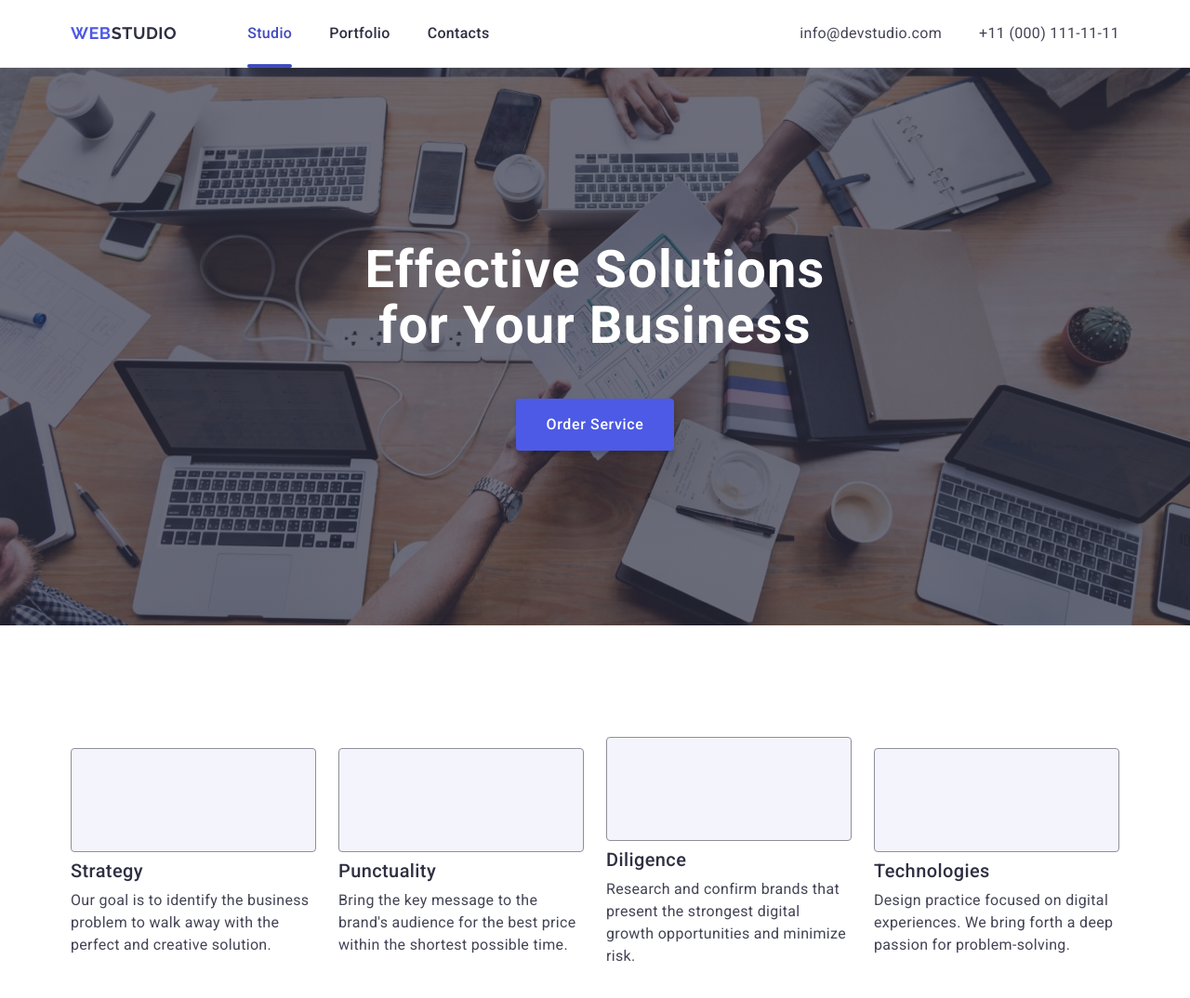
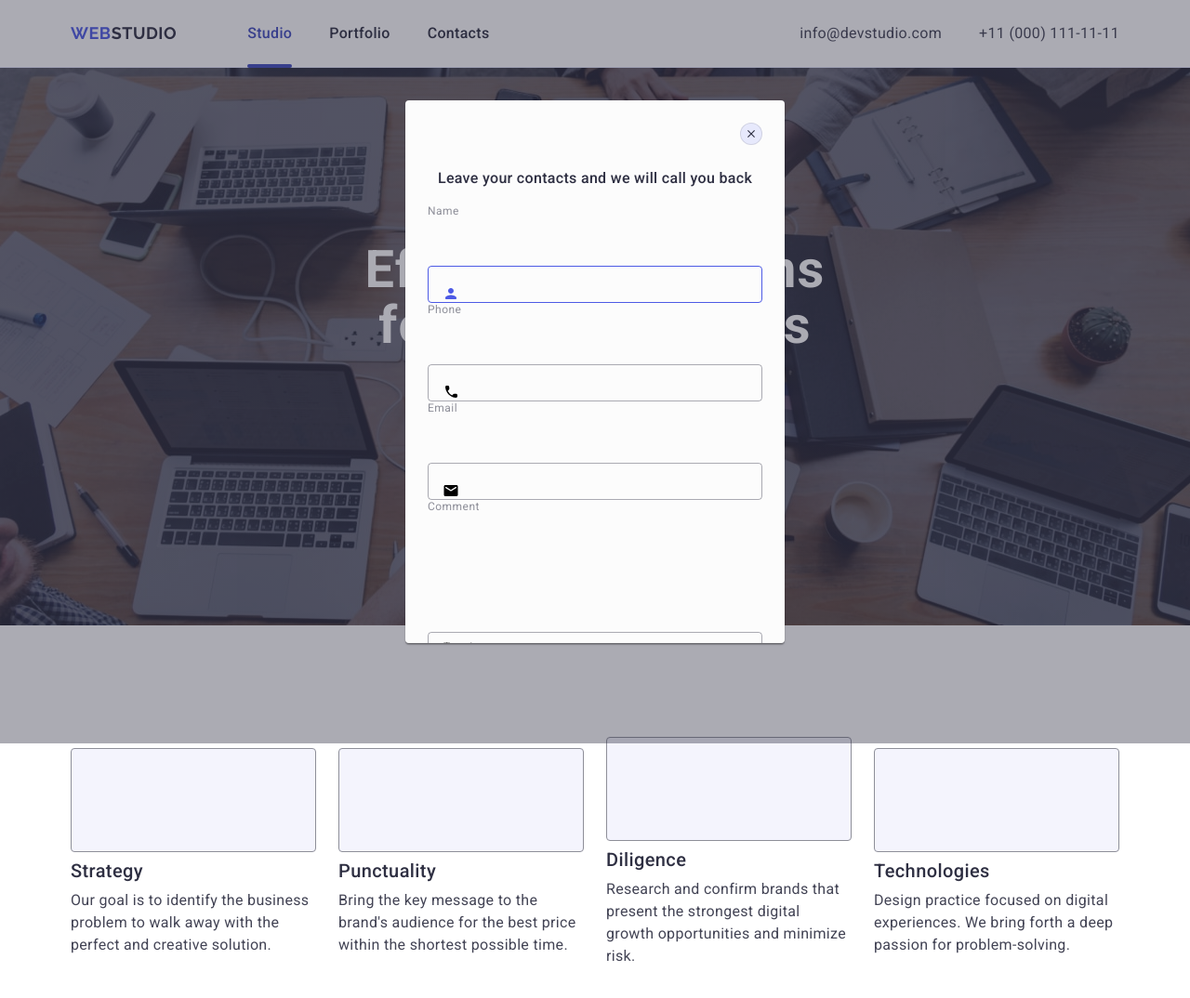
Before and after one commit to KarinaShcherbakova/goit-markup-hw-05, a plain HTML site: page index.html in a window 1280 px wide. Shown: the top 1074 px of the page at 93% size. Drawn offline with nearby package versions, Linux system fonts and the light colour scheme; files whose address does not match are found by name.

Commit message:
modification modal

```diff
--- a/css/styles.css
+++ b/css/styles.css
@@ -41,6 +41,12 @@ p, h1, h2, h3, h4, h5, h6 {
 img {
     display: block;
 }
+input,
+textarea,
+button {
+    font-family: inherit;
+    line-height: inherit;
+}
 .modal-overlay {
     background-color: rgba(46, 47, 66, 0.4);
     position: fixed;
@@ -54,29 +60,74 @@ img {
     align-items: center;
     opacity: 0;
     pointer-events: none;
-    transition: 250ms cubic-bezier(0.4, 0, 0.2, 1);
+    transition: opacity 250ms cubic-bezier(0.4, 0, 0.2, 1);
 }
 .modal-overlay.is-open {
     opacity: 1;
     pointer-events: none;
 }
 .modal {
-    background-color: #fcfcfc;
+    position: absolute;
+    top: 50%;
+    left: 50%;
+    background: #fcfcfc;
     border-radius: 4px;
     box-shadow: 0 1px 1px 0 rgba(0, 0, 0, 0.14), 0 1px 3px 0 rgba(0, 0, 0, 0.12), 0 2px 1px 0 rgba(0, 0, 0, 0.2);
-    max-width: 408px;
-    height: 584px;
-    padding-top: 24px;
+    width: 408px;
+    min-height: 584px;
+    padding-top: 72px;
     padding-right: 24px;
     padding-bottom: 24px;
     padding-left: 24px;
     overflow-y: auto;
+    transform: translate(-50%, -50%);
+    transition: transform 250ms cubic-bezier(0.4, 0, 0.2, 1);
 }
-input,
-textarea,
-button {
-    font-family: inherit;
-    line-height: inherit;
+.modal-button {
+    position: absolute;
+    top: 24px;
+    right: 24px;
+    margin-left: auto;
+    display: flex;
+    align-items: center;
+    justify-content: center;
+    padding: 0;
+    width: 24px;
+    height: 24px;
+    background-color: #e7e9fc;
+    border-radius: 50%;
+    stroke-width: 1px;
+    border: 1px solid rgba(0, 0, 0, 0.1);
+    transition: background-color 250ms cubic-bezier(0.4, 0, 0.2, 1);
+    transition: border 250ms cubic-bezier(0.4, 0, 0.2, 1);
+    cursor: pointer;
+}
+.modal-button:hover {
+    background-color: #404bbf;
+    border: none;
+}
+.modal-button:focus {
+    background-color: #404bbf;
+    border: none;
+}
+.modal-button-icon {
+    fill: #2e2f42;
+    transition: fill 250ms cubic-bezier(0.4, 0, 0.2, 1);
+}
+.modal-button-icon:hover {
+    fill: #ffffff;
+}
+.modal-button-icon:focus {
+    fill: #ffffff;
+}
+.modal-title {
+    font-weight: 500;
+    font-size: 16px;
+    line-height: 1.5;
+    letter-spacing: 0.02em;
+    text-align: center;
+    color: #2e2f42;
+    margin-bottom: 16px;
 }
 .modal-order-form {
     display: flex;
@@ -88,82 +139,53 @@ button {
     width: 360px;
     height: 336px;
 }
-.modal-button {
-    margin-bottom: 24px;
-    margin-left: auto;
-    display: flex;
-    align-items: flex-end;
-    justify-content: center;
-    padding-top: 8px;
-    padding-right: 8px;
-    padding-bottom: 8px;
-    padding-left: 8px;
-    width: 24px;
-    height: 24px;
-    background-color: #e7e9fc;
-    border-radius: 50%;
-    stroke-width: 1px;
-    border: 1px solid rgba(0, 0, 0, 0.1);
-    transition: background-color 250ms cubic-bezier(0.4, 0, 0.2, 1);
-}
-.modal-button-icon {
-    fill: #2e2f42;
-}
-.modal-title-container {
-    display: block;
-    align-items: center;
-    width: 100%;
-}
-.modal-title {
-    font-weight: 500;
-    font-size: 16px;
-    line-height: 1.5;
-    letter-spacing: 0.02em;
-    text-align: center;
-    color: #2e2f42;
-    margin-bottom: 16px;
-}
 .modal-form-container {
     position: relative;
+    margin-bottom: 8px;
 }
 .modal-form-label {
+    display: block;
+    margin-bottom: 4px;
     max-width: 360px;
     height: 58px;
     font-weight: 400;
     font-size: 12px;
-    line-height: 1.16667;
+    line-height: 1.17;
     letter-spacing: 0.04em;
     color: #8e8f99;
 }
+.modal-input-container {
+    position: relative;
+}
 .modal-form-input {
+    background-color: transparent;
+    outline: transparent;
+    width: 100%;
     border: 1px solid rgba(46, 47, 66, 0.4);
     border-radius: 4px;
     width: 360px;
     height: 40px;
     margin-top: 4px;
-    outline: transparent;
+    padding-left: 38px;
+    transition: border-color 250ms cubic-bezier(0.4, 0, 0.2, 1);
 }
 .modal-form-input:focus {
-    border-color: #4d5ae5;
+    border-color: #4D5AE5;
 }
 .modal-form-input:focus + .modal-input-icon {
     fill: #4d5ae5;
 }
-.modal-form-input::placeholder {
-    color: #4d5ae5;
-}
-
 .modal-input-icon {
     position: absolute;
     top: 50%;
     left: 16px;
     transform: translateY(-50);
+    transition: fill 250ms cubic-bezier(0.4, 0, 0.2, 1);
 }
-textarea {
-    resize: none;
+.modal-textarea-container {
+    margin-bottom: 16px;
 }
-
-.modal-form-label-textarea {
+.modal-label-textarea {
     width: 360px;
     height: 138px;
     font-weight: 400;
@@ -176,8 +198,8 @@ textarea {
     transition: background-color 250ms cubic-bezier(0.4, 0, 0.2, 1);
 }
 .modal-form-textarea {
-    padding-top: 8px;
-    padding-left: 16px;
+    width: 100%;
+    padding: 8px 16px;
     border: 1px solid rgba(46, 47, 66, 0.4);
     border-radius: 4px;
     width: 360px;
@@ -186,67 +208,74 @@ textarea {
     margin-bottom: 16px;
     font-weight: 400;
     font-size: 12px;
-    line-height: 1.16667;
+    line-height: 1.17;
     letter-spacing: 0.04em;
     color: rgba(46, 47, 66, 0.4);
     display: inline;
+    background-color: transparent;
+    outline: transparent;
+    resize: none;
+    transition: border-color 250ms cubic-bezier(0.4, 0, 0.2, 1);
 }
+.modal-form-textarea:focus {
+    border-color: #4D5AE5;
+}
+
 .modal-privacy-container {
     display: flex;
     align-items: center;
     margin-bottom: 24px;
 }
-.modal-privacy-icon-container {
-display: block;
-align-items: center;
-margin-right: 8px;
+.modal-privacy-input {
+
 }
-
+.modal-label-privacy {
+    font-size: 12px;
+    line-height: 1.17;
+    letter-spacing: 0.04em;
+    color: #8e8f99;
+}
+.modal-privacy-part {
+    width: 16px;
+    height: 16px;
+    border: 1px solid rgba(46, 47, 66, 0.4);
+    border-radius: 2px;
+    transition: background-color 250ms cubic-bezier(0.4, 0, 0.2, 1), border 250ms cubic-bezier(0.4, 0, 0.2, 1), fill 250ms cubic-bezier(0.4, 0, 0.2, 1);
+    display: inline-flex;
+    align-items: center;
+    justify-content: center;
+    fill: transparent;
+    line-height: 1.33333;
+    text-decoration: underline;
+    text-decoration-skip-ink: none;
+    color: #4d5ae5;
+}
+.modal-privacy-input:checked + .modal-label-privacy > .modal-privacy-part {
+    background-color: #404bbf;
+    border: none;
+    fill: #F4F4FD;
+}
 .modal-privacy-icon {
     fill: #f4f4fd;
     border-radius: 2px;
     border: 1px solid rgba(46, 47, 66, 0.4);
 }
-.modal-privacy-form {
-    display:block;
-    align-items: center;
-    margin-left: auto;
+.modal-privacy-link {
+    color: #4d5ae5;
+
 }
-.modal-form-label-privacy {
-    width: 360px;
-    height: 16px;
-}
-.modal-text-privacy{
-    font-weight: 400;
-    font-size: 12px;
-    line-height: 1.16667;
-    letter-spacing: 0.04em;
-    color: #8e8f99;
-}
-.modal-text-privacy-part {
-    line-height: 1.33333;
-    text-decoration: underline;
-    text-decoration-skip-ink: none;
-    color: #4d5ae5;
-    transition: background-color 250ms cubic-bezier(0.4, 0, 0.2, 1);
-}
-.modal-text-privacy-part:hover,
-.modal-text-privacy-part:focus {
-    background-color: #404bbf;
-    box-shadow: 0 4px 4px 0 rgba(0, 0, 0, 0.15);
-}
-
 .modal-submit-button {
+    font-family: "Roboto", sans-serif;
     display: block;
     align-items: center;
     justify-content: center;
     margin: auto;
     border-radius: 4px;
     padding: 16px 32px;
-    width: 169px;
+    min-width: 169px;
     height: 56px;
     box-shadow: 0 4px 4px 0 rgba(0, 0, 0, 0.15);
-    background: #4d5ae5;
+    background-color: #4d5ae5;
     font-weight: 500;
     font-size: 16px;
     line-height: 1.5;
@@ -254,14 +283,9 @@ margin-right: 8px;
     text-align: center;
     color: #fff;
     cursor: pointer;
-    transition: 250ms cubic-bezier(0.4, 0, 0.2, 1);
+    transition: background-color 250ms cubic-bezier(0.4, 0, 0.2, 1);
     align-self: flex-start;
     border: none;
-}
-.modal-submit-button:hover,
-.modal-submit-button:focus {
-    background-color: #404bbf;
-    box-shadow: 0 4px 4px 0 rgba(0, 0, 0, 0.15);
 }
 /*____________________HEADER__________________*/
 .header {
--- a/index.html
+++ b/index.html
@@ -584,24 +584,21 @@
       </div>
     </footer>
 
-    <div class="modal-overlay">
+    <div class="modal-overlay is-open">
       <div class="modal">
-        <form class="modal-order-form">
         <button type="button" class="modal-button">
           <svg class="modal-button-icon" width="8" height="8">
             <use href="./images/new-icons/icons.svg#icon-close" />
           </svg>
         </button>
-          <div class="modal-title-container">
-            <p class="modal-title">
-              Leave your contacts and we will call you back
-            </p>
-          </div>
+        <p class="modal-title">Leave your contacts and we will call you back</p>
+        <form class="modal-order-form">
           <div class="modal-form-container">
-            <label class="modal-form-label">
-              Name
+            <label for="user-name" class="modal-form-label">Name</label>
+            <div class="modal-input-container">
               <input
                 class="modal-form-input"
+                id="user-name"
                 type="text"
                 name="user-name"
                 autofocus
@@ -609,58 +606,63 @@
               <svg class="modal-input-icon" width="18" height="24">
                 <use href="./images/new-icons/icons.svg#icon-name" />
               </svg>
-            </label>
             </div>
-          <div class="modal-form-container">
-            <label class="modal-form-label">
-              Phone
-              <input class="modal-form-input" type="tel" name="contact-tel" />
+            <label for="icon-phone" class="modal-form-label">Phone</label>
+            <div class="modal-input-container">
+              <input
+                class="modal-form-input"
+                id="icon-phone"
+                type="tel"
+                name="phone"
+              />
               <svg class="modal-input-icon" width="18" height="24">
                 <use href="./images/new-icons/icons.svg#icon-phone" />
               </svg>
-            </label>
             </div>
-          <div class="modal-form-container">
-            <label class="modal-form-label">
-              Email
-              <input class="modal-form-input" type="email" name="email" />
+            <label for="icon-email" class="modal-form-label">Email</label>
+            <div class="modal-input-container">
+              <input
+                class="modal-form-input"
+                id="icon-email"
+                type="email"
+                name="email"
+              />
               <svg class="modal-input-icon" width="18" height="24">
                 <use href="./images/new-icons/icons.svg#icon-email" />
               </svg>
-            </label>
             </div>
-          <label class="modal-form-label-textarea">
-            Comment
+            <div class="modal-textarea-container">
+              <label for="user-comment" class="modal-label-textarea">
+                Comment</label
+              >
               <textarea
                 class="modal-form-textarea"
-              name="comment"
+                id="user-comment"
+                name="user-comment"
                 placeholder="Text input"
                 rows="5"
                 cols="50"
               ></textarea>
-          </label>
+            </div>
             <div class="modal-privacy-container">
-            <div class="modal-privacy-icon-container">
-              <svg class="modal-privacy-icon" width="16" height="16">
+              <input
+                class="modal-privacy-input visually-hidden"
+                id="user-privacy"
+                type="checkbox"
+                name="user-privacy"
+                value="true"
+              />
+              <label for="user-privacy" class="modal-label-privacy"
+                ><span class="modal-privacy-part">
+                  <svg class="modal-privacy-icon" width="10" height="8">
                     <use href="./images/new-icons/icons.svg#icon-privacy" />
-              </svg>
-            </div>
-            <div class="modal-privacy-form">
-              <p class="modal-text-privacy">
-                I accept the terms and conditions of the
-                <span class="modal-text-privacy-part">Privacy Policy</span>
-              </p>
-              <label class="modal-form-label-privacy">
-                <input
-                  class="visually-hidden"
-                  type="checkbox"
-                  name="answer"
-                  value="answer"
-                />
+                  </svg> </span
+                >I accept the terms and conditions of the
+                <a class="modal-privacy-link">Privacy Policy</a>
               </label>
             </div>
+            <button type="submit" class="modal-submit-button">Send</button>
           </div>
-          <button type="submit" class="modal-submit-button">Send</button>
         </form>
       </div>
     </div>
```
Lines whose indentation alone changed are shown as unchanged.
